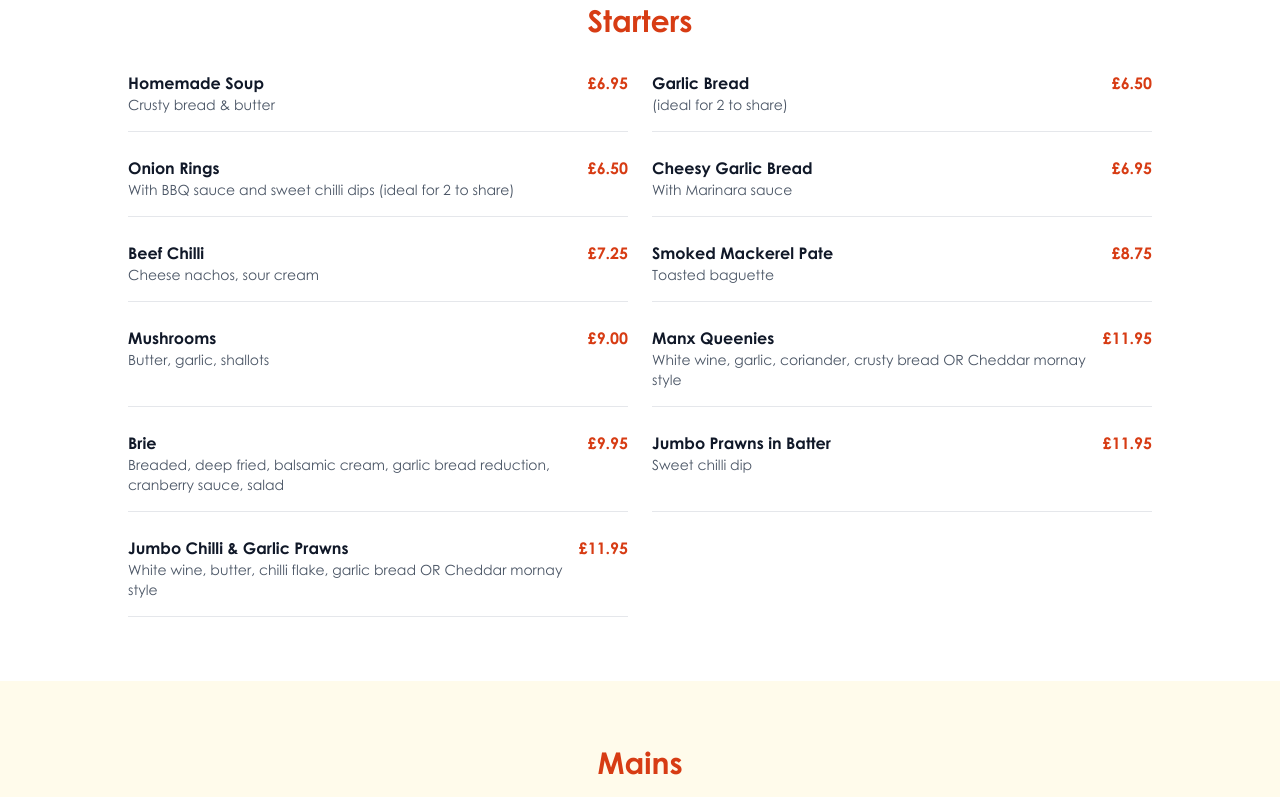
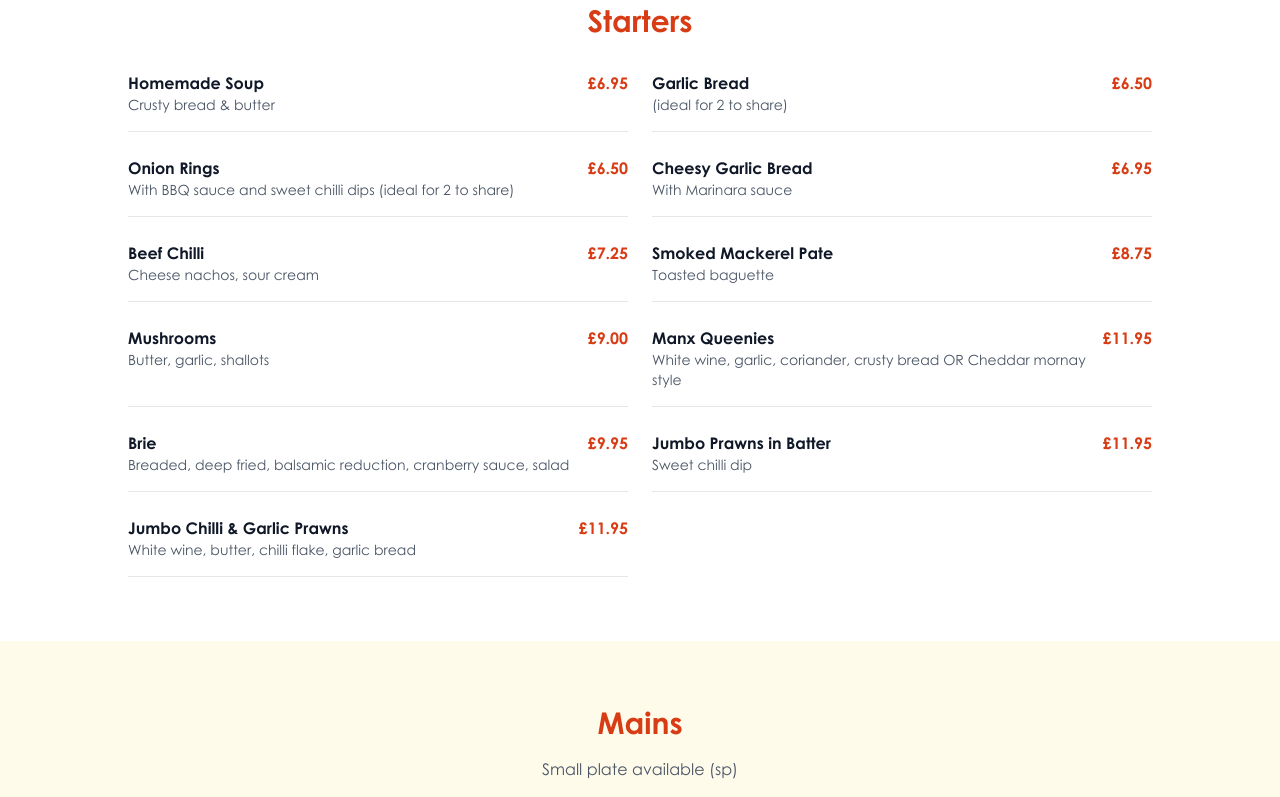
Before and after one commit to LYNKSPortal/thehawthorn-isleofman, a Next.js app: page /menus/main-menu in a window 1280 px wide. Shown: the part 425-1222 px from the top of the page. Built offline with nearby package versions, Linux system fonts and the light colour scheme.

Commit message:
Fix Brie and Jumbo Chilli & Garlic Prawns starter descriptions

```diff
--- a/app/menus/main-menu/page.tsx
+++ b/app/menus/main-menu/page.tsx
@@ -109,7 +109,7 @@ export default function MainMenuPage() {
             <div className="flex justify-between items-start border-b border-gray-200 pb-4">
               <div className="flex-1">
                 <h3 className="font-semibold text-gray-900">Brie</h3>
-                <p className="text-sm text-gray-600">Breaded, deep fried, balsamic cream, garlic bread reduction, cranberry sauce, salad</p>
+                <p className="text-sm text-gray-600">Breaded, deep fried, balsamic reduction, cranberry sauce, salad</p>
               </div>
               <span className="font-bold text-amber-900 ml-4">£9.95</span>
             </div>
@@ -125,7 +125,7 @@ export default function MainMenuPage() {
             <div className="flex justify-between items-start border-b border-gray-200 pb-4">
               <div className="flex-1">
                 <h3 className="font-semibold text-gray-900">Jumbo Chilli & Garlic Prawns</h3>
-                <p className="text-sm text-gray-600">White wine, butter, chilli flake, garlic bread OR Cheddar mornay style</p>
+                <p className="text-sm text-gray-600">White wine, butter, chilli flake, garlic bread</p>
               </div>
               <span className="font-bold text-amber-900 ml-4">£11.95</span>
             </div>
```
